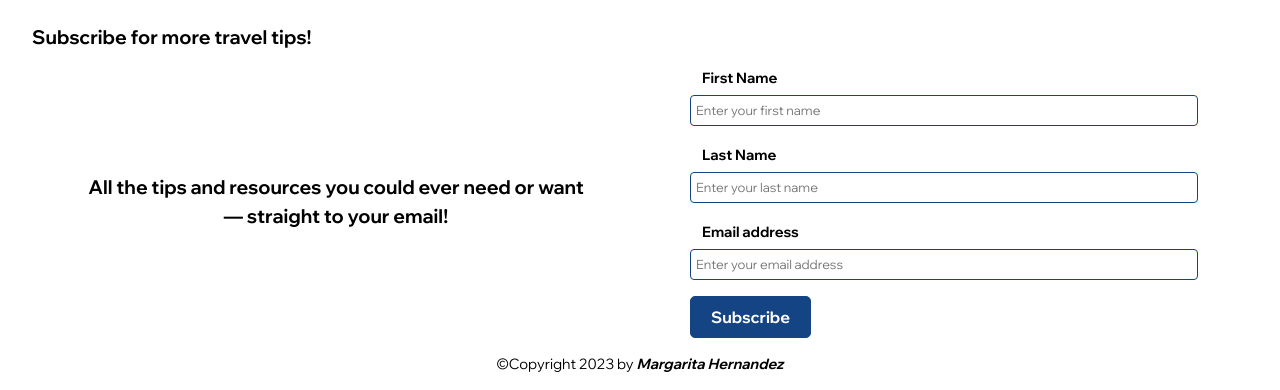
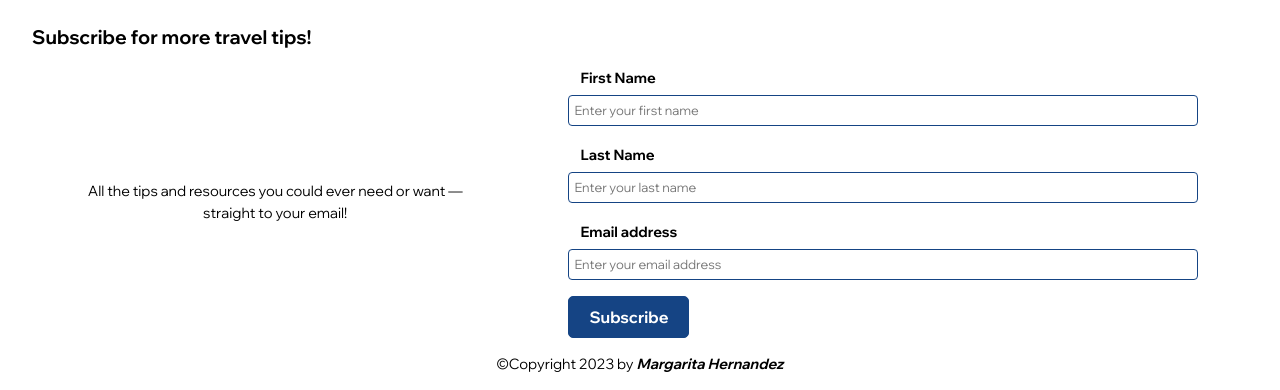
Before and after one commit to MaggieHDez/Udacity-FEWD-Nanodegree, a plain HTML site: page Proj1 - BlogSite/index.html in a window 1280 px wide. Shown: the part 1913-2303 px from the top of the page. Drawn offline with Linux system fonts and the light colour scheme; a web font is replaced by a local one.

Commit message:
Update footer.css

```diff
--- a/Proj1 - BlogSite/css/footer.css
+++ b/Proj1 - BlogSite/css/footer.css
@@ -11,14 +11,13 @@
     align-items: center;
     justify-content: center;
     text-align: center;
-    font-size: 1.2em;
-    font-weight: 700;
-    width: 50%;
+    font-size: 0.9em;
+    width: 40%;
     padding: 0 50px;
 }
 
 .subscribe-form{
-    width: 50%;
+    width: 60%;
     padding: 0 50px;
 }
 
```
